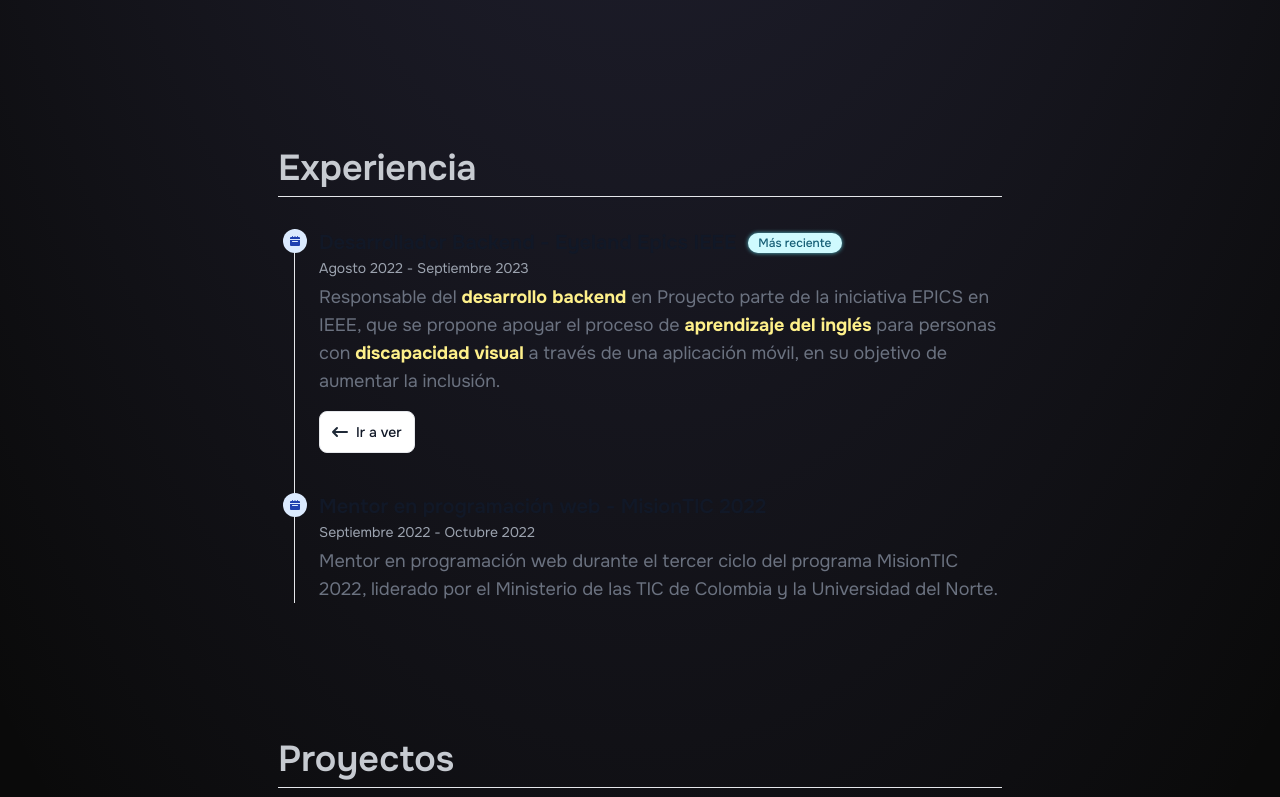
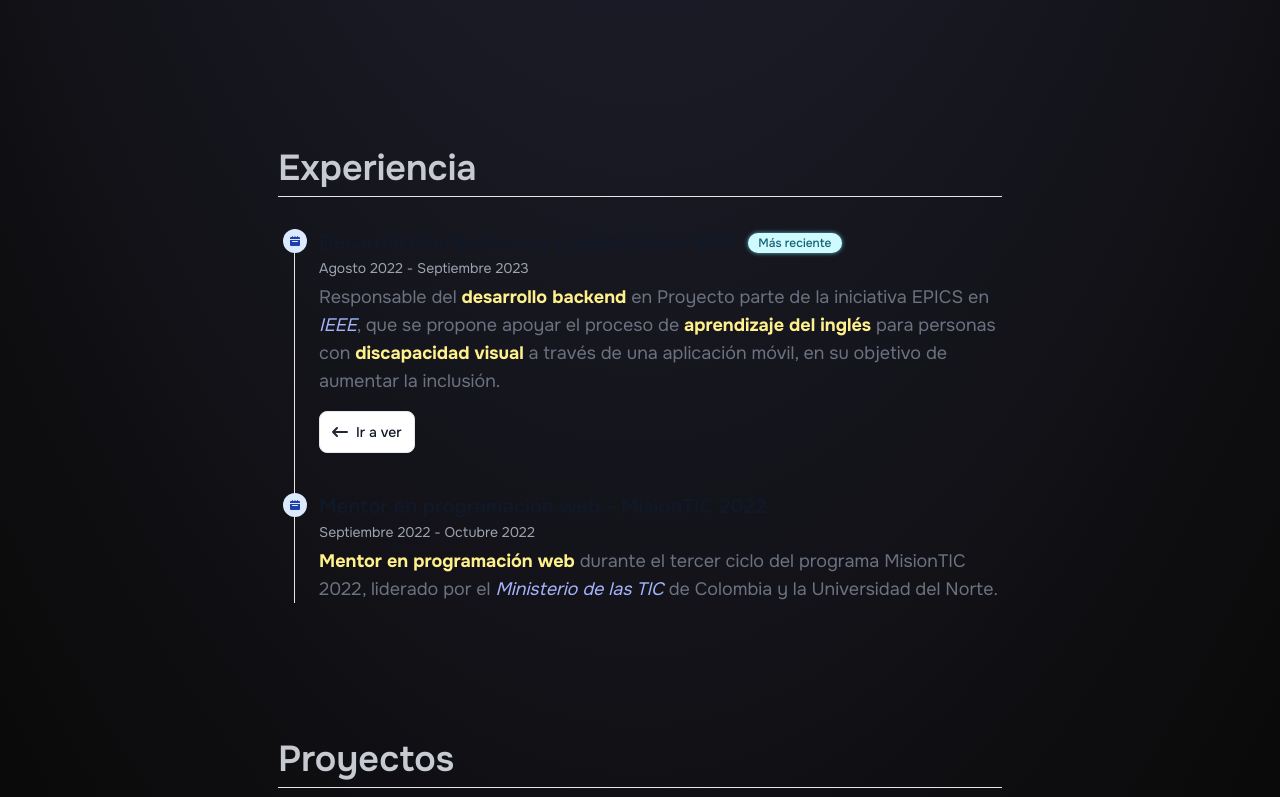
Before and after one commit to LeoLizc/leolizc.portfolio, a Next.js app: page / in a window 1280 px wide. Shown: the part 546-1343 px from the top of the page. Built offline with nearby package versions, Linux system fonts and the light colour scheme.

Commit message:
styling experience

```diff
--- a/src/ui/components/experiece-item.tsx
+++ b/src/ui/components/experiece-item.tsx
@@ -34,7 +34,7 @@ export default function ExperienceItem({
       <time className="block mb-2 text-sm font-normal leading-none text-gray-400 dark:text-gray-500">
         {date}
       </time>
-      <p className="mb-4 text-lg font-normal text-gray-500 dark:text-white [&_strong]:text-yellow-200">
+      <p className="mb-4 text-lg font-normal text-gray-500 dark:text-white [&_strong]:text-yellow-200 [&_em]:text-indigo-300">
         <Markdown>{description}</Markdown>
       </p>
       {link && (
--- a/src/ui/sections/experience.tsx
+++ b/src/ui/sections/experience.tsx
@@ -4,14 +4,14 @@ const experiences = [
   {
     title: 'Desarrollador Backend - Eyeland Epics IEEE',
     date: 'Agosto 2022 - Septiembre 2023',
-    description: 'Responsable del **desarrollo backend** en Proyecto parte de la iniciativa EPICS en IEEE, que se propone apoyar el proceso de **aprendizaje del inglés** para personas con **discapacidad visual** a través de una aplicación móvil, en su objetivo de aumentar la inclusión.', // TODO: Corregir descripción
+    description: 'Responsable del **desarrollo backend** en Proyecto parte de la iniciativa EPICS en *IEEE*, que se propone apoyar el proceso de **aprendizaje del inglés** para personas con **discapacidad visual** a través de una aplicación móvil, en su objetivo de aumentar la inclusión.', // TODO: Corregir descripción
     link: 'https://eyeland-project.github.io/webpage/',
     latest: true,
   },
   {
     title: 'Mentor en programación web - MisionTIC 2022',
     date: 'Septiembre 2022 - Octubre 2022',
-    description: 'Mentor en programación web durante el tercer ciclo del programa MisionTIC 2022, liderado por el Ministerio de las TIC de Colombia y la Universidad del Norte.', // TODO: Corregir descripción
+    description: '**Mentor en programación web** durante el tercer ciclo del programa MisionTIC 2022, liderado por el *Ministerio de las TIC* de Colombia y la Universidad del Norte.', // TODO: Corregir descripción
   },
 ];
 
```
